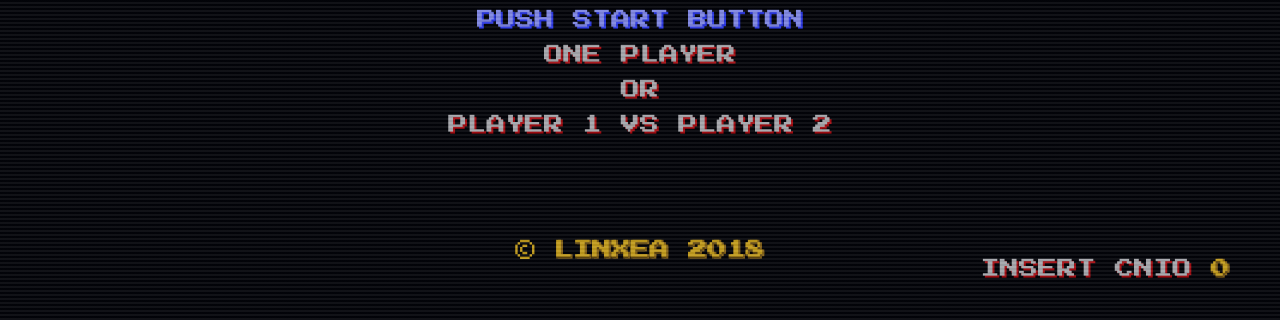
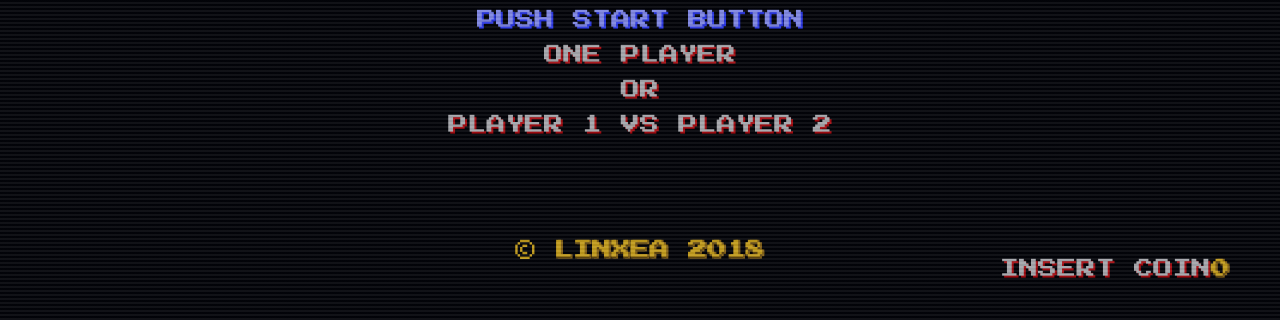
Before and after one commit to linxea/linxea.github.io, a plain HTML site: page index.html in a window 1280 px wide. Shown: the part 480-800 px from the top of the page. Drawn offline with Linux system fonts and the light colour scheme.

Commit message:
Fix typo

```diff
--- a/index.html
+++ b/index.html
@@ -220,7 +220,7 @@
       </a>
     </div>
 
-    <div class="credit grey-with-red">Insert Cnio <span class="yellow-with-darkyellow">0</span></div>
+    <div class="credit grey-with-red">Insert Coin<span class="yellow-with-darkyellow">0</span></div>
 
   </section>
 
```
